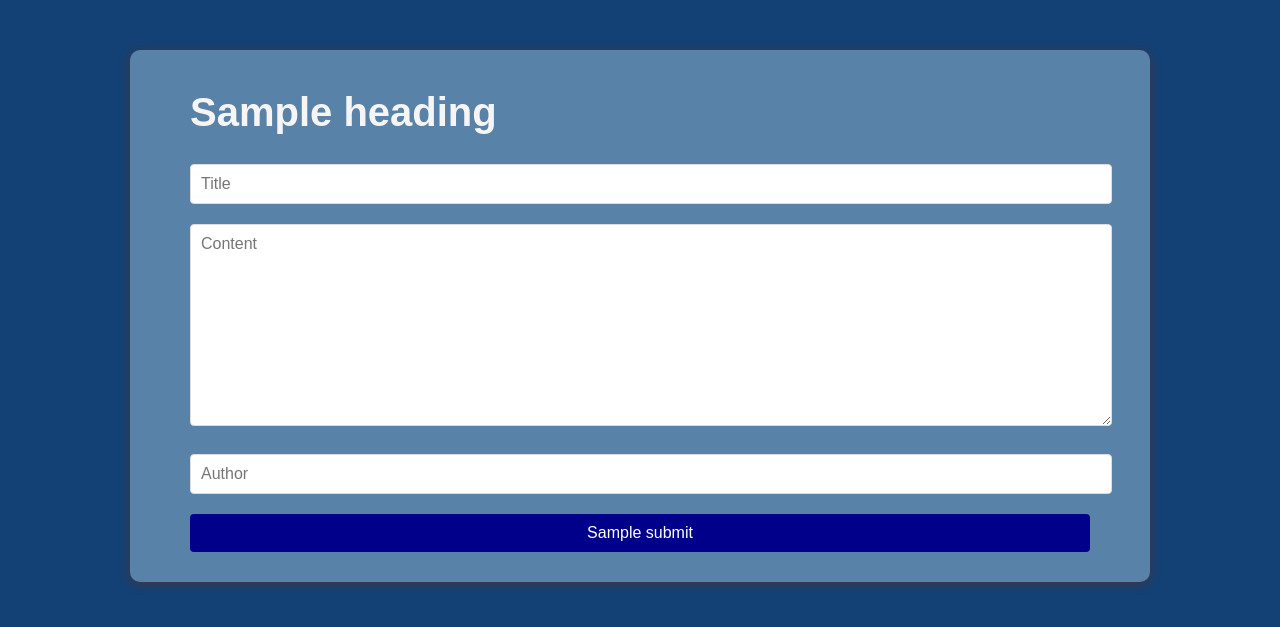
After one commit to dherron30/Project-4---Weather-API-app, a Node project: template views/update.ejs in a window 1280 px wide. The commit adds this page. Shown: the top 627 px of the page. Run offline with Node 20 templates, Linux system fonts and the light colour scheme; the template is opened without the code that fills it: most values are stand-ins (such as "Sample title", 1, 10 or a date in 2020).

Commit message:
Add files via upload

```diff
--- /dev/null
+++ b/public/styles/styles.css
@@ -0,0 +1,138 @@
+body,
+h1,
+h2,
+p,
+ul,
+li,
+form,
+input,
+textarea,
+a {
+  margin: 0;
+  padding: 0;
+  border: none;
+  font-family: "Arial", sans-serif;
+}
+
+body {
+    background-color: #144175;
+    color:bisque;
+    line-height: 1.6;
+}
+
+.container{
+    max-width: 900px;
+    margin: 50px auto;
+    background-color: #5882a8;
+    padding: 30px 60px;
+    border-radius: 10px;
+    box-shadow: 0 2px 10px #433540;
+}
+
+h1 {
+    font-size: 2.5rem;
+    margin-bottom: 20px;
+    color: whitesmoke;
+}
+
+h2 {
+    font-size: 1.5rem;
+    margin-bottom: 10px;
+    color: bisque;
+}
+
+p,
+input,
+textarea {
+    margin-bottom: 20px;
+}
+
+small {
+    display: block;
+    margin-bottom: 20px;
+    color: whitesmoke;
+}
+
+input,
+textarea {
+  width: 100%;
+  padding: 10px;
+  border: 1px solid #ddd;
+  border-radius: 4px;
+  font-size: 1em;
+  outline: none;
+  transition: border 0.3s;
+}
+
+input:focus,
+textarea:focus {
+  border-color: black;
+}
+
+a,
+button {
+  text-decoration: none;
+  background-color: darkblue;
+  color: #fff;
+  padding: 10px;
+  font-size: 1em;
+  border: none;
+  border-radius: 4px;
+  cursor: pointer;
+  transition: background-color 0.3s;
+}
+
+button.full-width {
+  display: block;
+  text-align: center;
+  width: 100%;
+}
+
+a,
+button:hover {
+  background-color: #144175;
+}
+
+ul {
+  list-style-type: none;
+}
+
+li {
+  padding: 20px 0;
+  border-bottom: 1px solid #eee;
+}
+
+li:last-child {
+  border-bottom: none;
+}
+
+a.edit {
+  background-color: #007bff;
+  /* margin-right: 10px; */
+}
+
+a.delete {
+  background-color: #e74c3c;
+}
+
+a.delete:hover {
+  background-color: #c0392b;
+}
+
+#newPostBtn {
+  margin: 20px 0;
+  background-color: #2ecc71;
+  padding: 10px 15px;
+  font-size: 1em;
+  border-radius: 4px;
+  cursor: pointer;
+  transition: background-color 0.3s;
+  border: none;
+  color: #fff;
+  text-align: center;
+  text-decoration: none;
+}
+
+#newPostBtn:hover {
+  background-color: #27ae60;
+}
--- /dev/null
+++ b/server.js
@@ -0,0 +1,99 @@
+import express from "express";
+import bodyParser from "body-parser";
+import axios from "axios";
+import path from "path";
+import { fileURLToPath } from "url";
+import dotenv from 'dotenv';
+
+dotenv.config();
+
+const app = express();
+const port = process.env.PORT || 3000;
+const API_URL = process.env.API_URL || "http://localhost:4000";
+
+// To support __dirname in ES modules
+const __filename = fileURLToPath(import.meta.url);
+const __dirname = path.dirname(__filename);
+
+//  Serve static files (e.g., CSS)
+app.use(express.static(path.join(__dirname, "public")));
+app.set("view engine", "ejs");
+
+
+//Middleware
+app.use(bodyParser.urlencoded({ extended: true }));
+app.use(bodyParser.json());
+
+
+// Route to render the main page
+app.get("/", async (req, res) => {
+  try {
+    const response = await axios.get(`${API_URL}/posts`);
+    res.render("index.ejs", { posts: response.data });
+  } catch (error) {
+    console.log("Error fetching posts: ", error.message);
+    res.status(500).json({ message: "Error fetching posts" });
+  }
+});
+
+// Route to render the edit page
+app.get("/new", (req, res) => {
+  res.render("update.ejs", {
+     heading: "New Post",
+     submit: "Create Post",
+     post: {title: "", content: "", author: ""}// empty post for form
+   });
+});
+
+app.get("/edit/:id", async (req, res) => {
+  try {
+    const response = await axios.get(`${API_URL}/posts/${req.params.id}`);
+    console.log(response.data);
+    res.render("update.ejs", {
+      heading: "Edit Post",
+      submit: "Update Post",
+      post: response.data,
+    });
+  } catch (error) {
+    console.error("Error fetching post:", error.message);
+    res.status(500).json({ message: "Error fetching post" });
+  }
+});
+
+// Create a new post
+app.post("/api/posts", async (req, res) => {
+  try {
+    const response = await axios.post(`${API_URL}/posts`, req.body);
+    console.log(response.data);
+    res.redirect("/");
+  } catch (error) {
+    console.error("Error creating post:", error.message);
+    res.status(500).json({ message: "Error creating post" });
+  }
+});
+
+// Partially update a post
+app.post("/api/posts/:id", async (req, res) => {
+  try {
+    await axios.patch(`${API_URL}/posts/${req.params.id}`, req.body);
+    res.redirect("/");
+  } catch (error) {
+    console.error("Error updating post:", error.message);
+    res.status(500).send("Error updating post");
+  }
+});
+
+// Delete a post
+app.get("/api/posts/delete/:id", async (req, res) => {
+  try {
+    await axios.delete(`${API_URL}/posts/${req.params.id}`);
+    res.redirect("/");
+  } catch (error) {
+    console.error("Error deleting post:", error.message);
+    res.status(500).json({ message: "Error deleting post" });
+  }
+});
+
+app.listen(port, () => {
+  console.log(`Backend server is running on http://localhost:${port}`);
+});
--- /dev/null
+++ b/views/update.ejs
@@ -0,0 +1,41 @@
+<!DOCTYPE html>
+<html lang="en">
+
+<head>
+  <meta charset="UTF-8">
+  <meta name="viewport" content="width=device-width, initial-scale=1.0">
+  <title>Edit Blog</title>
+  <link rel="stylesheet" href="/styles/styles.css">
+
+</head>
+
+<body>
+  <div class="container">
+    <h1>
+      <%= heading %>
+    </h1>
+
+    <% if (locals.post) { %>
+      <form id="editForm" method="post" action="/api/posts/<%=post.id%>">
+        <input type="text" name="title" value="<%=post.title %>">
+        <textarea name="content" rows="10"><%=post.content %></textarea>
+        <input type="text" name="author" value="<%=post.author %>">
+        <button class="full-width" type="submit">
+          <%= submit %>
+        </button>
+      </form>
+      <% } else {%>
+        <form id="newPostForm" method="post" action="/api/posts">
+          <input type="text" name="title" placeholder="Title" required>
+          <textarea name="content" placeholder="Content" required rows="10"></textarea>
+          <input type="text" name="author" placeholder="Author" required>
+          <button class="full-width" type="submit">
+            <%= submit %>
+          </button>
+        </form>
+        <% } %>
+
+  </div>
+</body>
+
+</html>
```
Also changed, not shown: index.js (added, +113 -0 lines), package.json (+10 -7 lines), views/index.ejs (+32 -39 lines), images/Blog.png (added), 1 other file.
